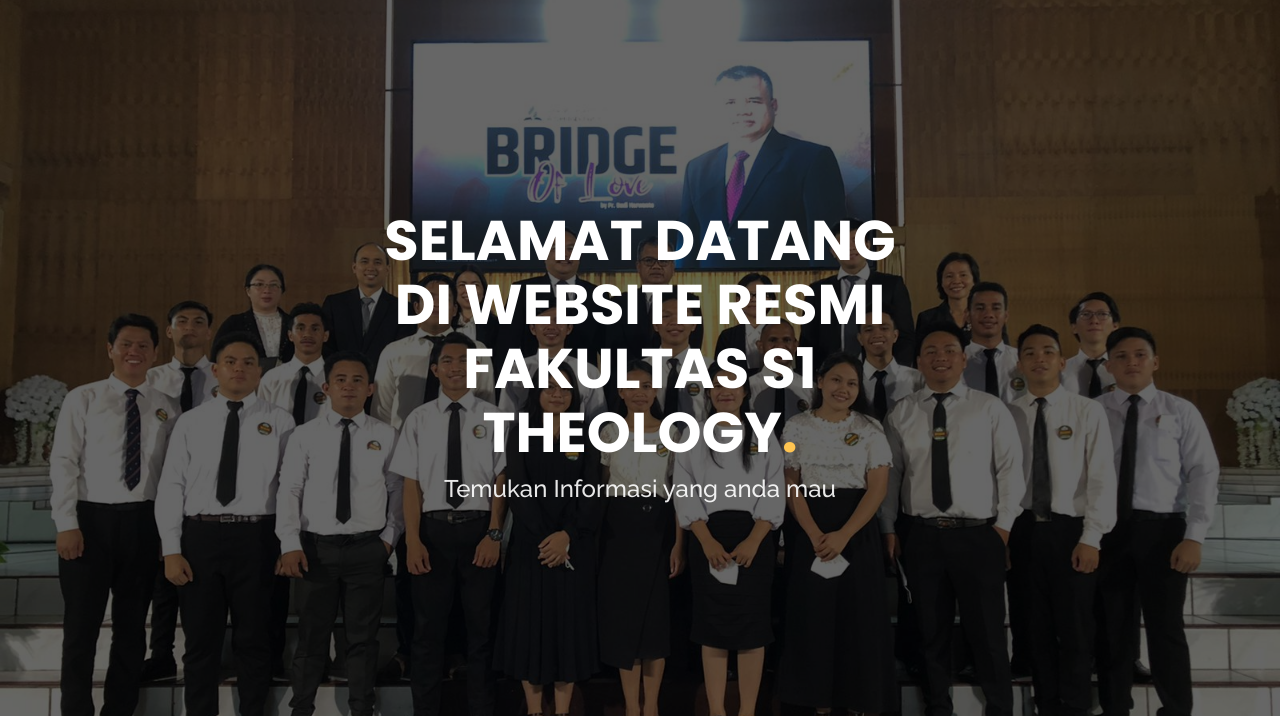
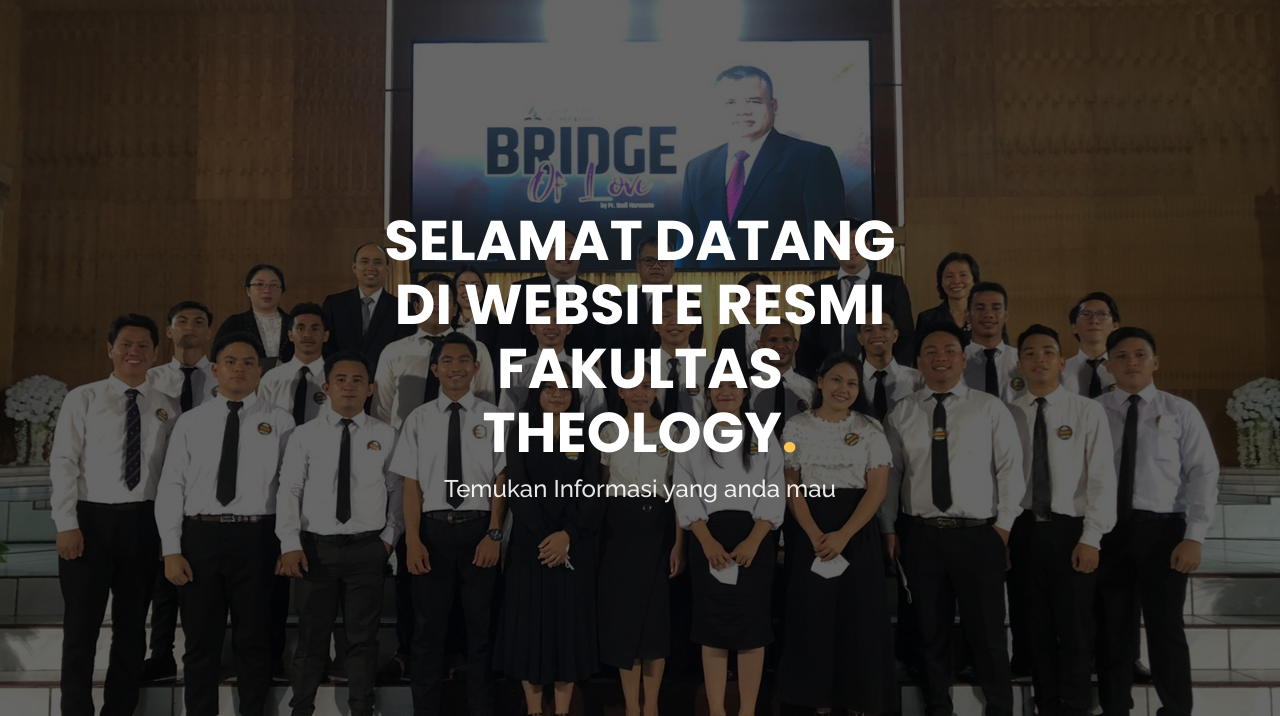
Before and after one commit to 24wemy/s1_theology, a plain HTML site: page index.html in a window 1280 px wide. Shown: the part 81-797 px from the top of the page. Drawn offline with nearby package versions, Linux system fonts and the light colour scheme; a web font is replaced by a local one.

Commit message:
Update index.html

```diff
--- a/index.html
+++ b/index.html
@@ -5,7 +5,7 @@
   <meta charset="utf-8">
   <meta content="width=device-width, initial-scale=1.0" name="viewport">
 
-  <title>S1 Theology </title>
+  <title>Fakultas Theology </title>
   <meta content="" name="description">
   <meta content="" name="keywords">
 
@@ -73,7 +73,7 @@
 
       <div class="row justify-content-center" data-aos="fade-up" data-aos-delay="150">
         <div class="col-xl-6 col-lg-8">
-          <h1>SELAMAT DATANG DI WEBSITE RESMI FAKULTAS S1 THEOLOGY<span>.</span></h1>
+          <h1>SELAMAT DATANG DI WEBSITE RESMI FAKULTAS THEOLOGY<span>.</span></h1>
           <h2>Temukan Informasi yang anda mau</h2>
         </div>
       </div>
```
